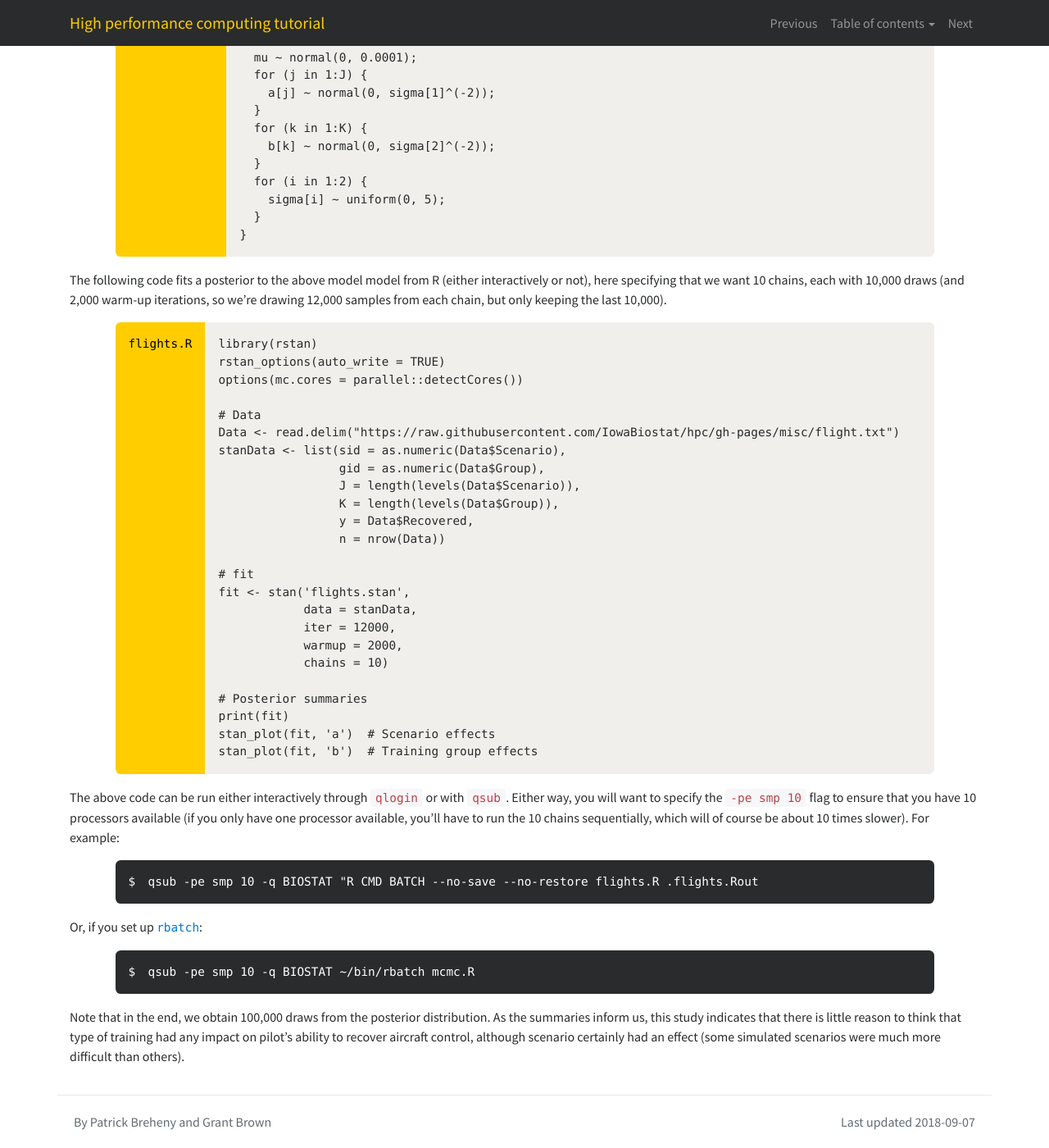
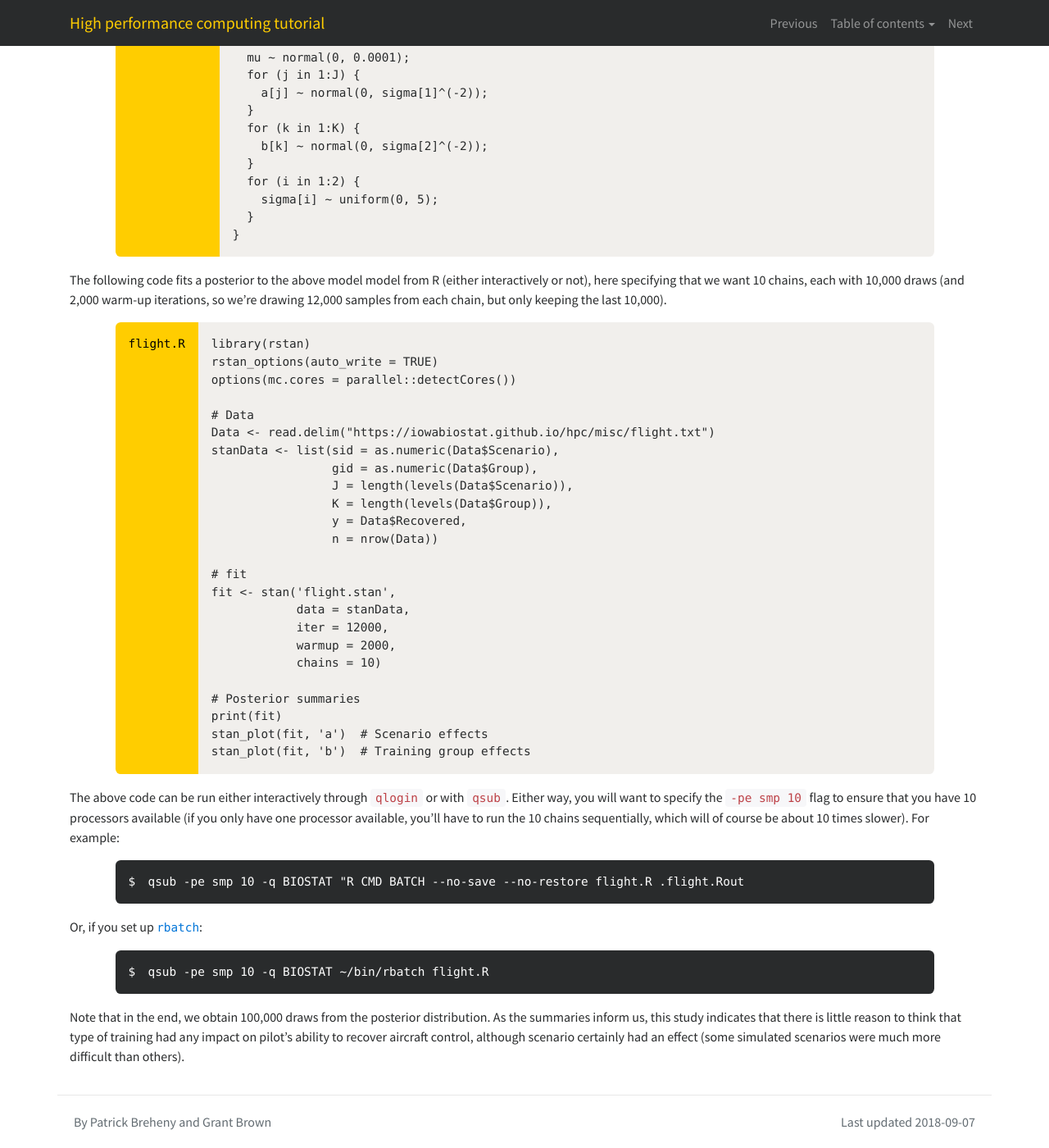
Before and after one commit to IowaBiostat/hpc, a Jekyll site: the page built from 13.md, in a window 1280 px wide and 1400 px high, scrolled down 792 px. Shown: the whole window at 82% size. Built offline with Jekyll 4.4.1, drawn with Linux system fonts in a browser that asks for light colours; nearby versions of some CDN libraries; our own code applies the rules of GitHub Pages for plain Markdown files; some of the changed text lies outside the part shown.

Commit message:
Fixing url for flights data

```diff
--- a/13.md
+++ b/13.md
@@ -16,11 +16,11 @@ carry out sampling from the posterior.  We will focus here on Stan for several r
 
 We will use data from a two-factor study of pilot response to loss of aircraft
 control carried out in a flight simulator ([raw data
-here](https://raw.githubusercontent.com/IowaBiostat/hpc/gh-pages/misc/flight.txt)).
+here](https://iowabiostat.github.io/hpc/misc/flight.txt)).
 The two factors are type of training that the pilot received and the scenario
 that was simulated.  A reasonable model for this data is the following:
 
-{% include pre-file.html file="flights.stan" %}
+{% include pre-file.html file="flight.stan" %}
 data {
   int n;      // Sample size
   int J;      // Number of scenarios
@@ -60,13 +60,13 @@ model {
 The following code fits a posterior to the above model model from R (either interactively or not), here specifying that we want 10 chains, each with 10,000
 draws (and 2,000 warm-up iterations, so we're drawing 12,000 samples from each chain, but only keeping the last 10,000).
 
-{% include pre-file.html file="flights.R" %}
+{% include pre-file.html file="flight.R" %}
 library(rstan)
 rstan_options(auto_write = TRUE)
 options(mc.cores = parallel::detectCores())
 
 # Data
-Data <- read.delim("https://raw.githubusercontent.com/IowaBiostat/hpc/gh-pages/misc/flight.txt")
+Data <- read.delim("https://iowabiostat.github.io/hpc/misc/flight.txt")
 stanData <- list(sid = as.numeric(Data$Scenario),
                  gid = as.numeric(Data$Group),
                  J = length(levels(Data$Scenario)),
@@ -75,7 +75,7 @@ stanData <- list(sid = as.numeric(Data$Scenario),
                  n = nrow(Data))
 
 # fit
-fit <- stan('flights.stan',
+fit <- stan('flight.stan',
             data = stanData,
             iter = 12000,
             warmup = 2000,
@@ -94,13 +94,13 @@ have to run the 10 chains sequentially, which will of course be about 10 times
 slower).  For example:
 
 {% include pre-prompt.html %}
-qsub -pe smp 10 -q BIOSTAT "R CMD BATCH --no-save --no-restore flights.R .flights.Rout
+qsub -pe smp 10 -q BIOSTAT "R CMD BATCH --no-save --no-restore flight.R .flight.Rout
 {% include post-prompt.html %}
 
 Or, if you set up [`rbatch`](10.html):
 
 {% include pre-prompt.html %}
-qsub -pe smp 10 -q BIOSTAT ~/bin/rbatch mcmc.R
+qsub -pe smp 10 -q BIOSTAT ~/bin/rbatch flight.R
 {% include post-prompt.html %}
 
 Note that in the end, we obtain 100,000 draws from the posterior distribution.  As the summaries inform us, this study indicates that there is little reason to think that type of training had any impact on pilot's ability to recover aircraft control, although scenario certainly had an effect (some simulated scenarios were much more difficult than others).
```
